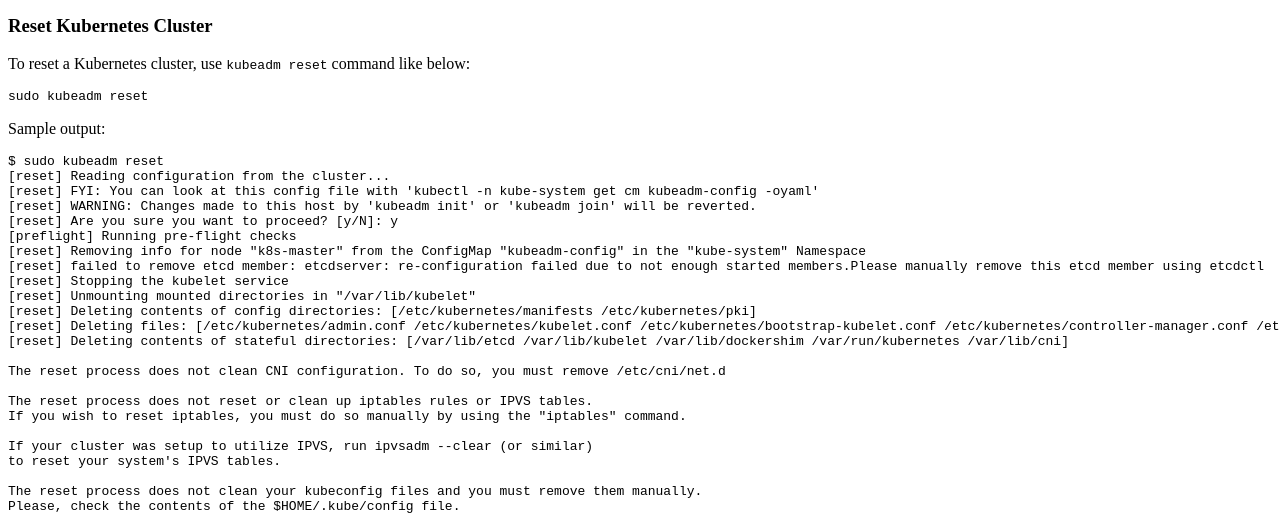
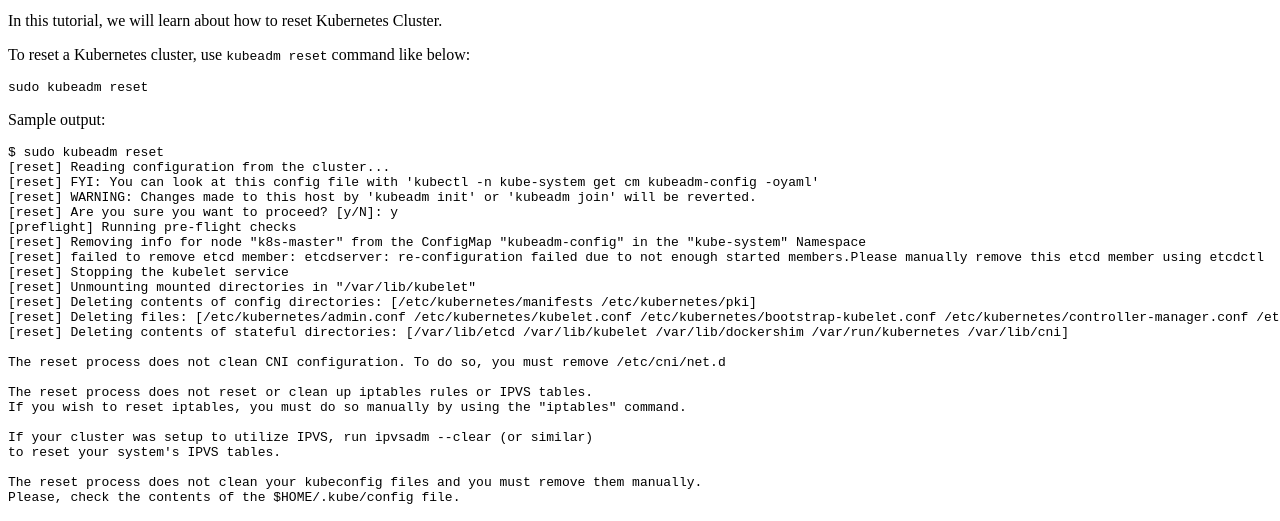
Before and after one commit to sandeepnkulkarni/kubernetes-tutorials, a Jekyll site: the page built from _posts/2020-06-17-reset-kubernetes-cluster.md, in a window 1280 px wide and 900 px high, cut to the strip 379-900 px from the top of the window. Built offline with Jekyll 4.4.1, drawn with Linux system fonts in a browser that asks for light colours.

Commit message:
Update 2020-06-17-reset-kubernetes-cluster.md

````diff
--- a/_posts/2020-06-17-reset-kubernetes-cluster.md
+++ b/_posts/2020-06-17-reset-kubernetes-cluster.md
@@ -4,7 +4,7 @@ title: Reset Kubernetes Cluster
 date: 2020-06-07 19:00:00 +0530
 ---
 
-# Reset Kubernetes Cluster
+In this tutorial, we will learn about how to reset Kubernetes Cluster.
 
 To reset a Kubernetes cluster, use `kubeadm reset` command like below:
 ```
````
